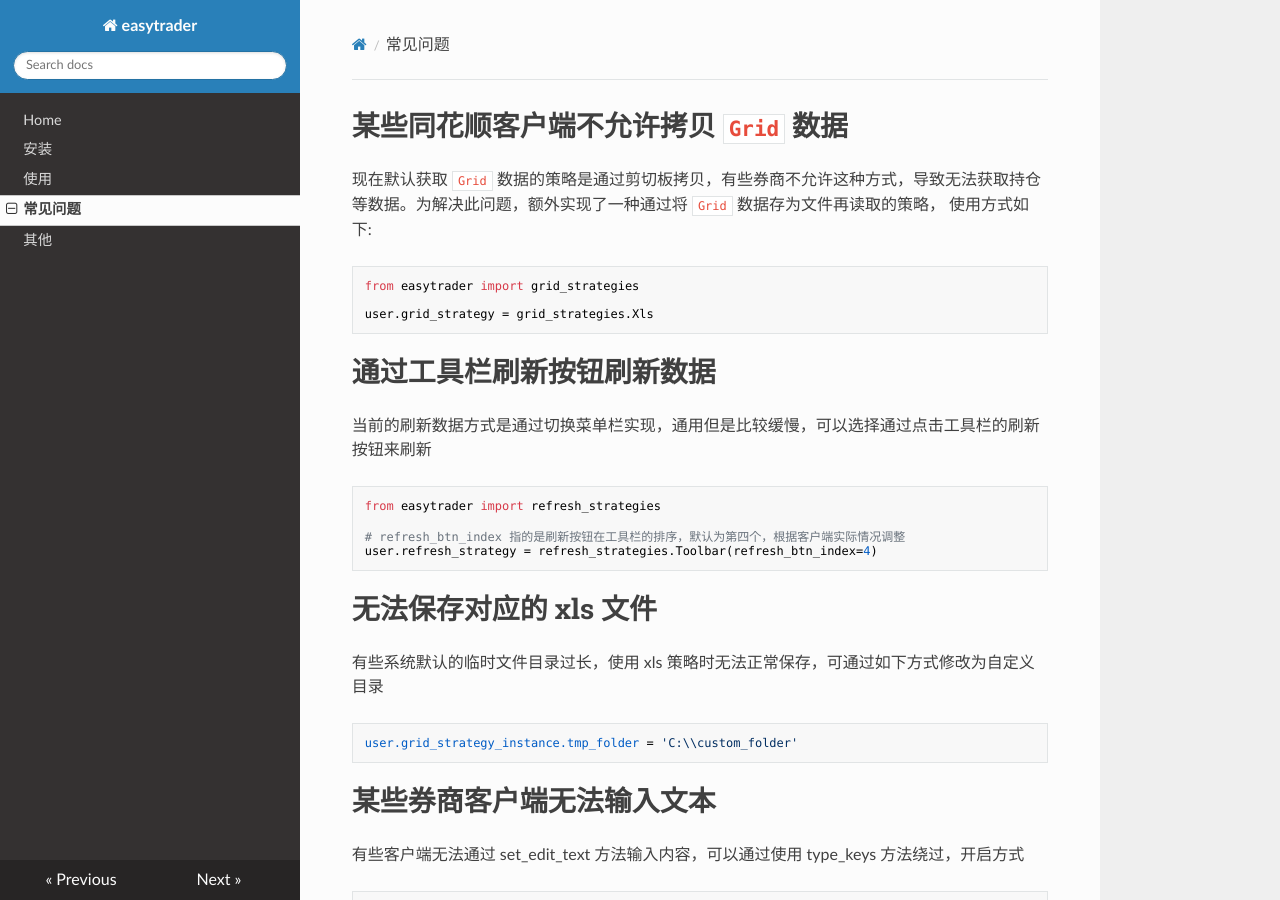
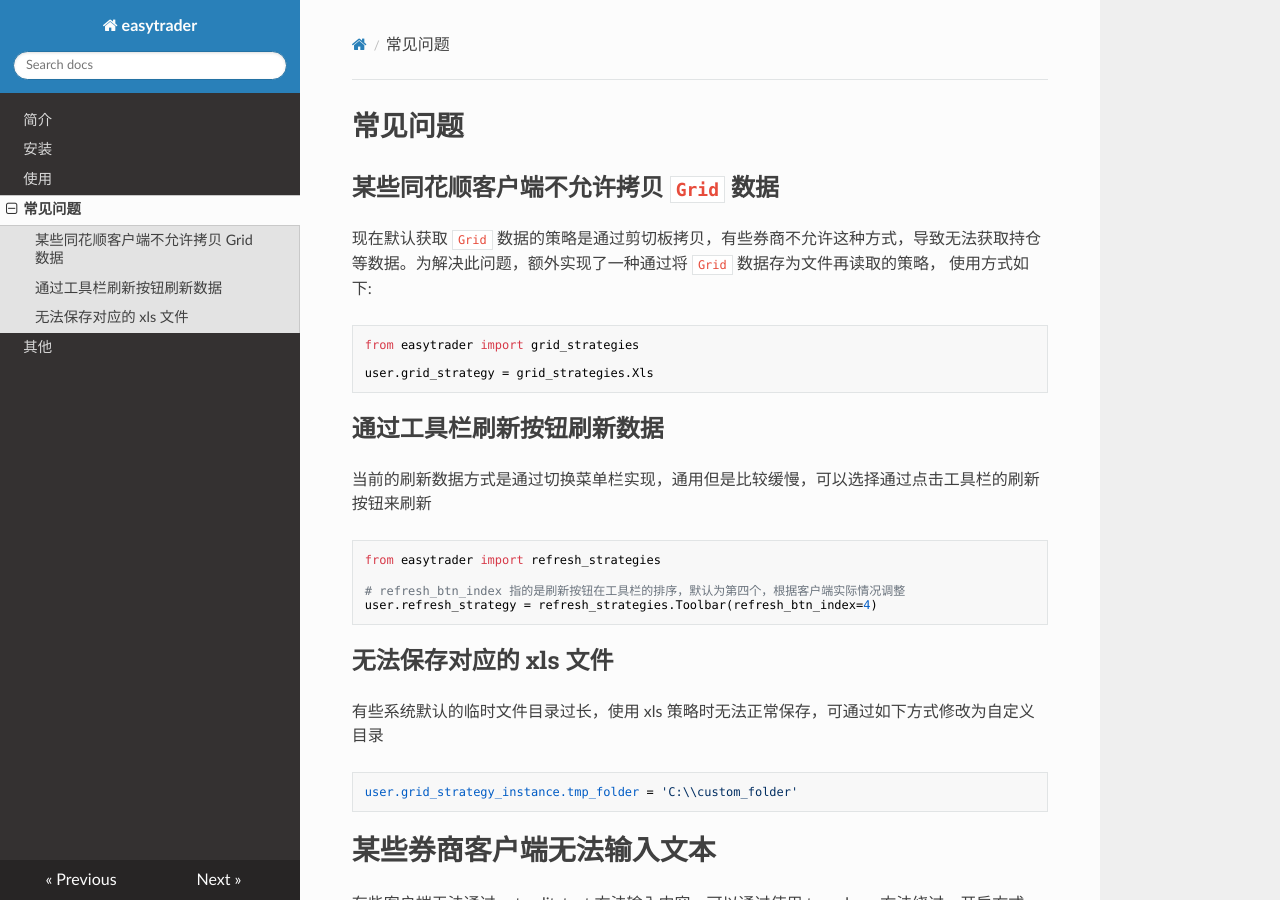
Before and after one commit to shidenggui/easytrader, an MkDocs documentation site: the page built from docs/help.md, in a window 1280 px wide and 900 px high. Built offline with MkDocs 1.6.1, drawn with Linux system fonts in a browser that asks for light colours; nearby versions of some CDN libraries.

Commit message:
Update documentation structure and improve readability

````diff
--- a/docs/help.md
+++ b/docs/help.md
@@ -1,4 +1,6 @@
-# 某些同花顺客户端不允许拷贝 `Grid` 数据
+# 常见问题
+
+## 某些同花顺客户端不允许拷贝 `Grid` 数据
 
 现在默认获取 `Grid` 数据的策略是通过剪切板拷贝，有些券商不允许这种方式，导致无法获取持仓等数据。为解决此问题，额外实现了一种通过将 `Grid` 数据存为文件再读取的策略，
 使用方式如下:
@@ -9,7 +11,7 @@ from easytrader import grid_strategies
 user.grid_strategy = grid_strategies.Xls
 ```
 
-# 通过工具栏刷新按钮刷新数据
+## 通过工具栏刷新按钮刷新数据
 
 当前的刷新数据方式是通过切换菜单栏实现，通用但是比较缓慢，可以选择通过点击工具栏的刷新按钮来刷新
 
@@ -20,7 +22,7 @@ from easytrader import refresh_strategies
 user.refresh_strategy = refresh_strategies.Toolbar(refresh_btn_index=4)
 ```
 
-# 无法保存对应的 xls 文件
+## 无法保存对应的 xls 文件
 
 有些系统默认的临时文件目录过长，使用 xls 策略时无法正常保存，可通过如下方式修改为自定义目录
 
--- a/mkdocs.yml
+++ b/mkdocs.yml
@@ -1,8 +1,12 @@
 site_name: easytrader
 nav:
-  - Home: index.md
+  - 简介: index.md
   - 安装: install.md
   - 使用: usage.md
   - 常见问题: help.md
   - 其他: 'other/xueqiu.md'
 theme: readthedocs
+markdown_extensions:
+  - toc:
+      permalink: true
+      toc_depth: 3
````
Also changed, not shown: docs/install.md (+2 -0 lines), docs/other/xueqiu.md (+3 -1 lines), docs/usage.md (+2 -0 lines), 1 other file.
